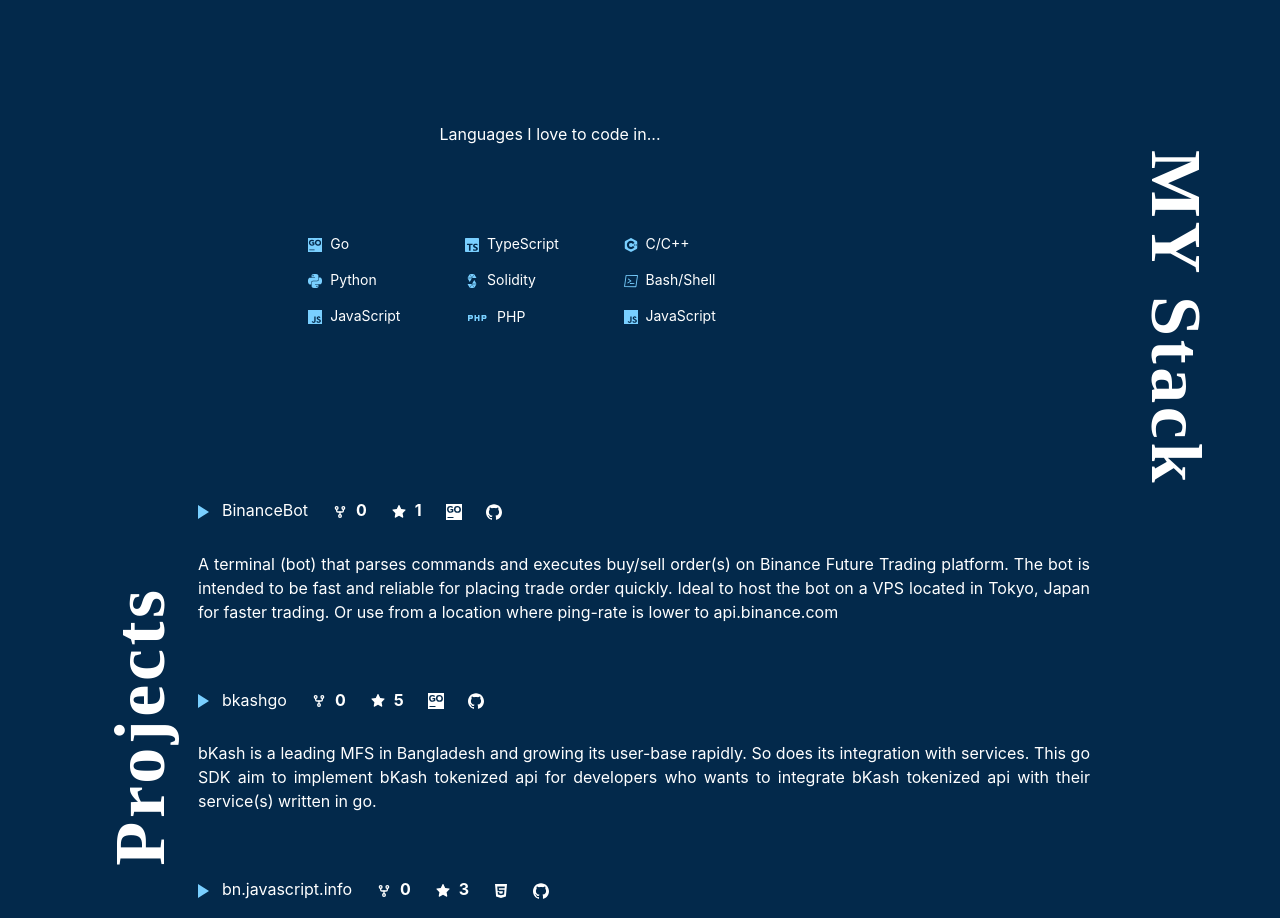
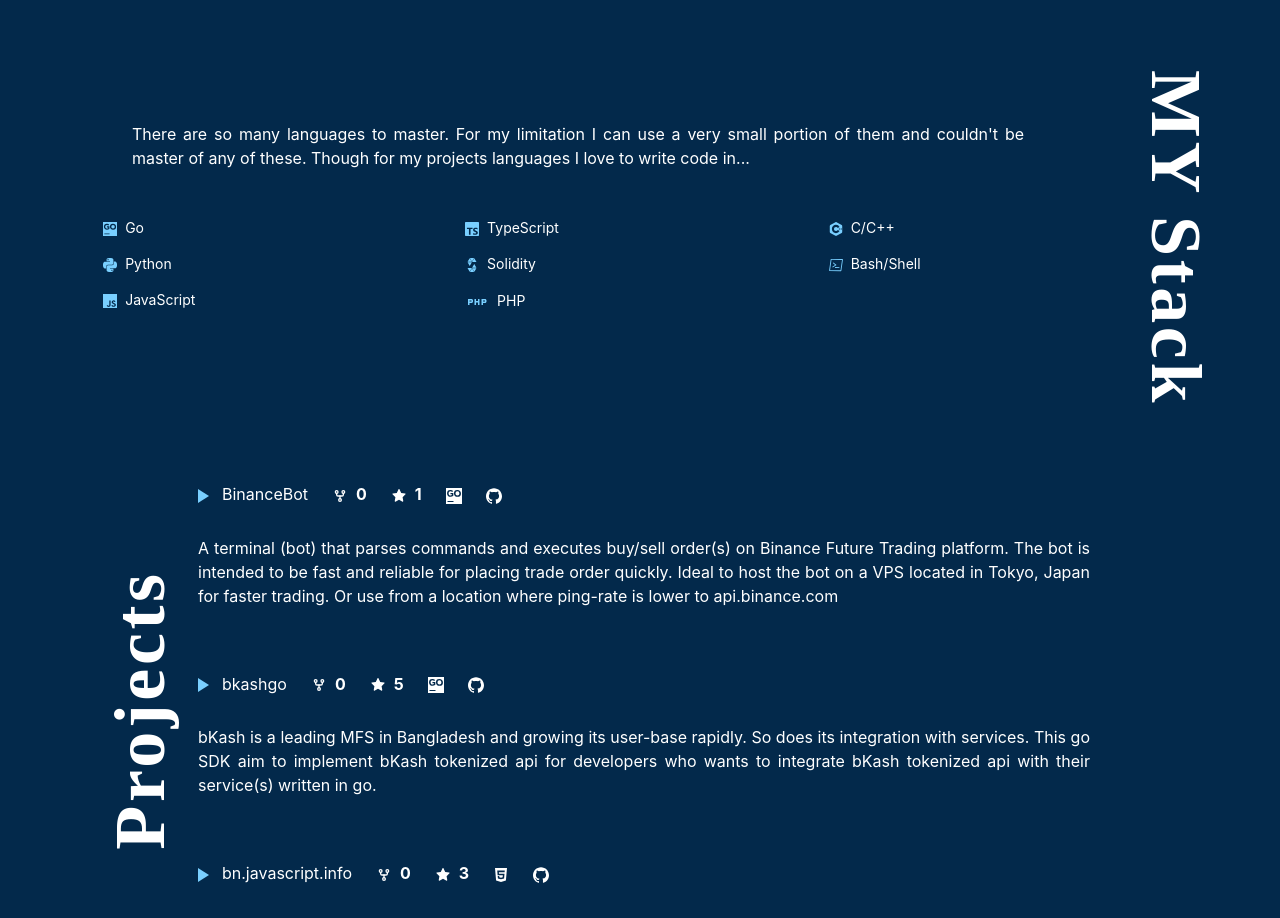
Before and after one commit to dreygur/dreygur.github.io, a React (Create React App) app: page / in a window 1280 px wide. Shown: the part 800-1718 px from the top of the page. Built offline with nearby package versions, Linux system fonts and the light colour scheme; a web font is replaced by a local one.

Commit message:
Static Projects

```diff
--- a/src/Components/Stack/Stack.tsx
+++ b/src/Components/Stack/Stack.tsx
@@ -11,7 +11,7 @@
         <div className='lg:pl-[132px] w-64 lg:w-full text-justify mx-auto md:w-96'>
           <p className='text-white'>{Info.stackDescription}</p>
         </div>
-        <div className='mt-20 lg:grid lg:grid-cols-3 lg:justify-items-center flex justify-center gap-1 md:gap-16'>
+        <div className='mt-10 lg:grid lg:grid-cols-3 lg:justify-items-center flex justify-center gap-1 md:gap-16'>
           <div className=''>
             <p className='text-white py-2 text-sm lg:text-md lg:text-left'> <span className='text-[#79CFFF]'><SiGoland className='inline mr-1' /></span> Go</p>
             <p className='text-white py-2 text-sm lg:text-md lg:text-left'> <span className='text-[#79CFFF]'><SiPython className='inline mr-1' /></span> Python</p>
@@ -25,11 +25,11 @@
           <div className=''>
             <p className='text-white py-2 text-sm lg:text-md lg:text-left'> <span className='text-[#79CFFF]'><SiCplusplus className='inline mr-1' /></span> C/C++</p>
             <p className='text-white py-2 text-sm lg:text-md lg:text-left'> <span className='text-[#79CFFF]'><VscTerminalPowershell className='inline mr-1' /></span> Bash/Shell</p>
-            <p className='text-white py-2 text-sm lg:text-md lg:text-left'> <span className='text-[#79CFFF]'><SiJavascript className='inline mr-1' /></span> JavaScript</p>
+            {/* <p className='text-white py-2 text-sm lg:text-md lg:text-left'> <span className='text-[#79CFFF]'><SiJavascript className='inline mr-1' /></span> JavaScript</p> */}
           </div>
         </div>
       </div>
-      <div className='hidden lg:block lg:absolute lg:-right-16 lg:col-span-1 lg:top-80'>
+      <div className='hidden lg:block lg:absolute lg:-right-16 lg:col-span-1 lg:top-60'>
         <h1 style={{ fontFamily: 'Pattaya' }} className='lg:text-7xl lg:tracking-wider text-white rotate-[90deg] font-extrabold'>MY Stack</h1>
       </div>
     </section>
--- a/src/info.ts
+++ b/src/info.ts
@@ -1,6 +1,6 @@
 const Info = {
   "description": "Coding since it's cool and robots since they're cooler. Blending the two to make life a little easier! Experienced in Go, Python, JS & TS with a puppet show of puppeteer, selenium and Scrapy. Automated Discord(discord bots), Telegram, Twitter, Binance, Youtube, Google Sheets. Missed anything? You name it for me to try!",
-  "stackDescription": "Languages I love to code in...",
+  "stackDescription": "There are so many languages to master. For my limitation I can use a very small portion of them and couldn't be master of any of these. Though for my projects languages I love to write code in...",
 }
 
 export default Info;
```
